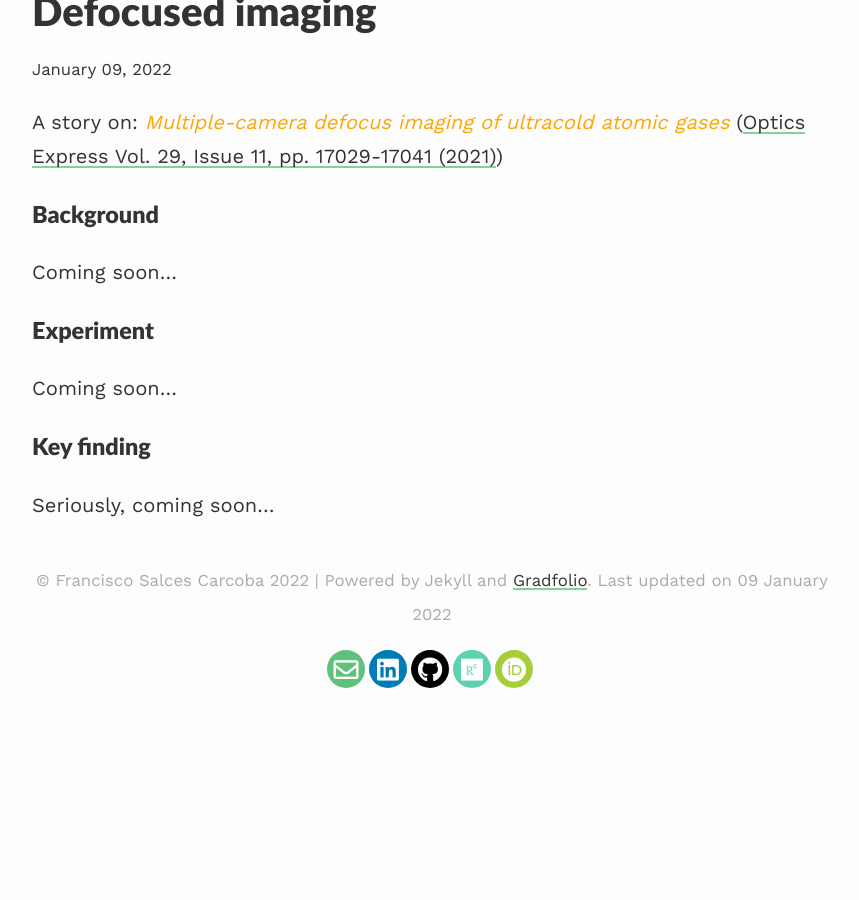
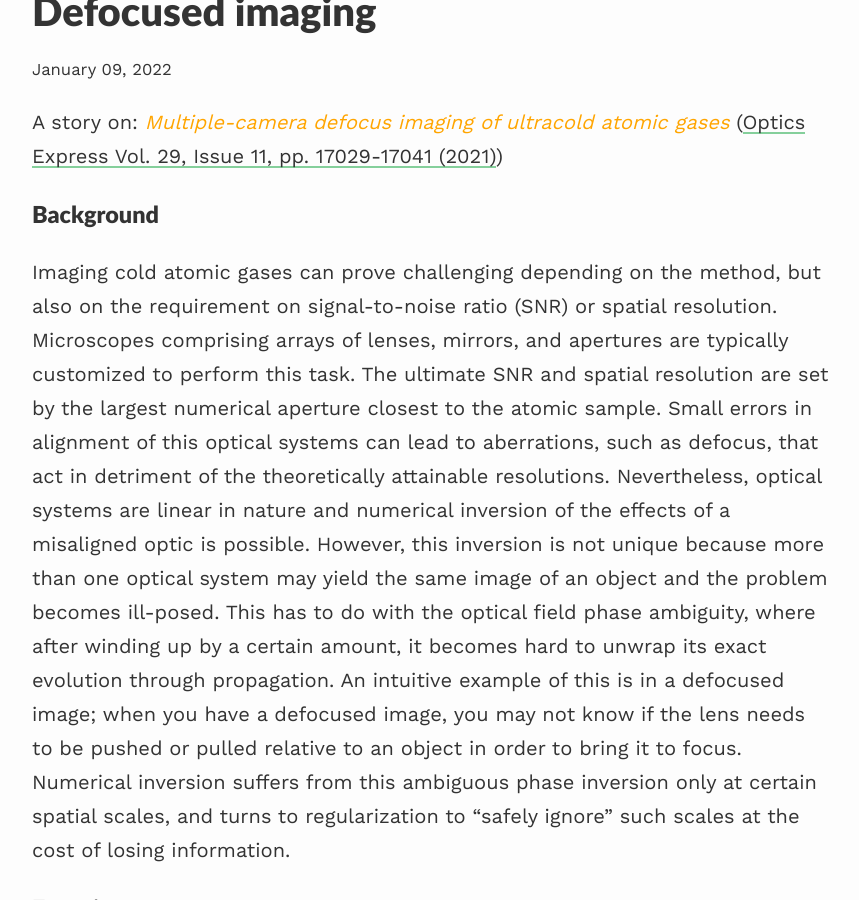
Before and after one commit to pacosalces/pacosalces.github.io, a Jekyll site: the page built from _projects/mcord.md, in a window 1280 px wide and 900 px high, scrolled down 197 px. Shown: the whole window, without its empty margins (208-1067 px from the left). Built offline with Jekyll 4.4.1, drawn with Linux system fonts in a browser that asks for light colours; nearby versions of some CDN libraries; before the commit the page ends 980 px from its top, so only the background shows below that; some of the changed text lies outside the part shown.

Commit message:
Add content to McORD

```diff
--- a/_projects/mcord.md
+++ b/_projects/mcord.md
@@ -11,11 +11,10 @@
 
 
 ### Background
-Coming soon...
+Imaging cold atomic gases can prove challenging depending on the method, but also on the requirement on signal-to-noise ratio (SNR) or spatial resolution. Microscopes comprising arrays of lenses, mirrors, and apertures are typically customized to perform this task. The ultimate SNR and spatial resolution are set by the largest numerical aperture closest to the atomic sample. Small errors in alignment of this optical systems can lead to aberrations, such as defocus, that act in detriment of the theoretically attainable resolutions. Nevertheless, optical systems are linear in nature and numerical inversion of the effects of a misaligned optic is possible. However, this inversion is not unique because more than one optical system may yield the same image of an object and the problem becomes ill-posed. This has to do with the optical field phase ambiguity, where after winding up by a certain amount, it becomes hard to unwrap its exact evolution through propagation. An intuitive example of this is in a defocused image; when you have a defocused image, you may not know if the lens needs to be pushed or pulled relative to an object in order to bring it to focus. Numerical inversion suffers from this ambiguous phase inversion only at certain spatial scales, and turns to regularization to "safely ignore" such scales at the cost of losing information.
 
 ### Experiment
-Coming soon...
-
+In this paper led by A. R. Perry, we try to implement a sort of hybrid regularization using both software and hardware. To do this, we prepare samples of ultracold clouds of atoms, and image them in and out of resonance not with one, but three different optical systems (not necessarily near focus). Because we characterize the SNR performance across different detunings from resonant absorption, we refer to the technique as "Multiple camera off-resonant defocused" (McORD) imaging. In the experiment a set of three images are taken simultaneously by three different paths at various detunings from resonance. This produces intensities proportional to atomic column densities with contrasting ring-patterns indicating the amount of defocus in the optical system as well as the detuning from resonance (which makes the cloud act like lens in itself). Then, loss of information in one of the contrast transfer functions (CTFs) can be "plugged" by the other two. In principle, this should improve the SNR, but because of the splitting into three imaging paths, a 3dB penalty is paid at each beamsplitter and the SNR is only nominally restored.
 
 ### Key finding
-Seriously, coming soon...
+The heart of this paper is to demonstrate how hardware may be used to assist a regularized inversion of aberrated images with a minimal penalty on SNR.
```
